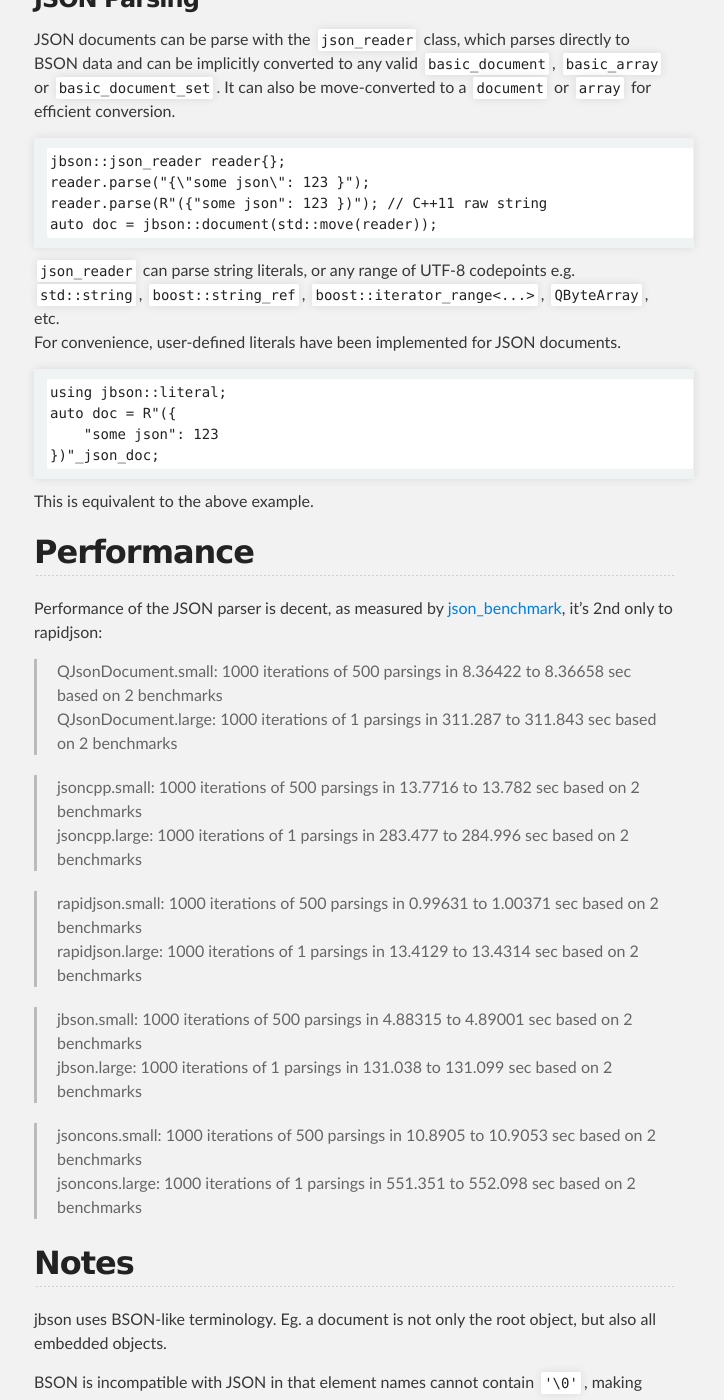
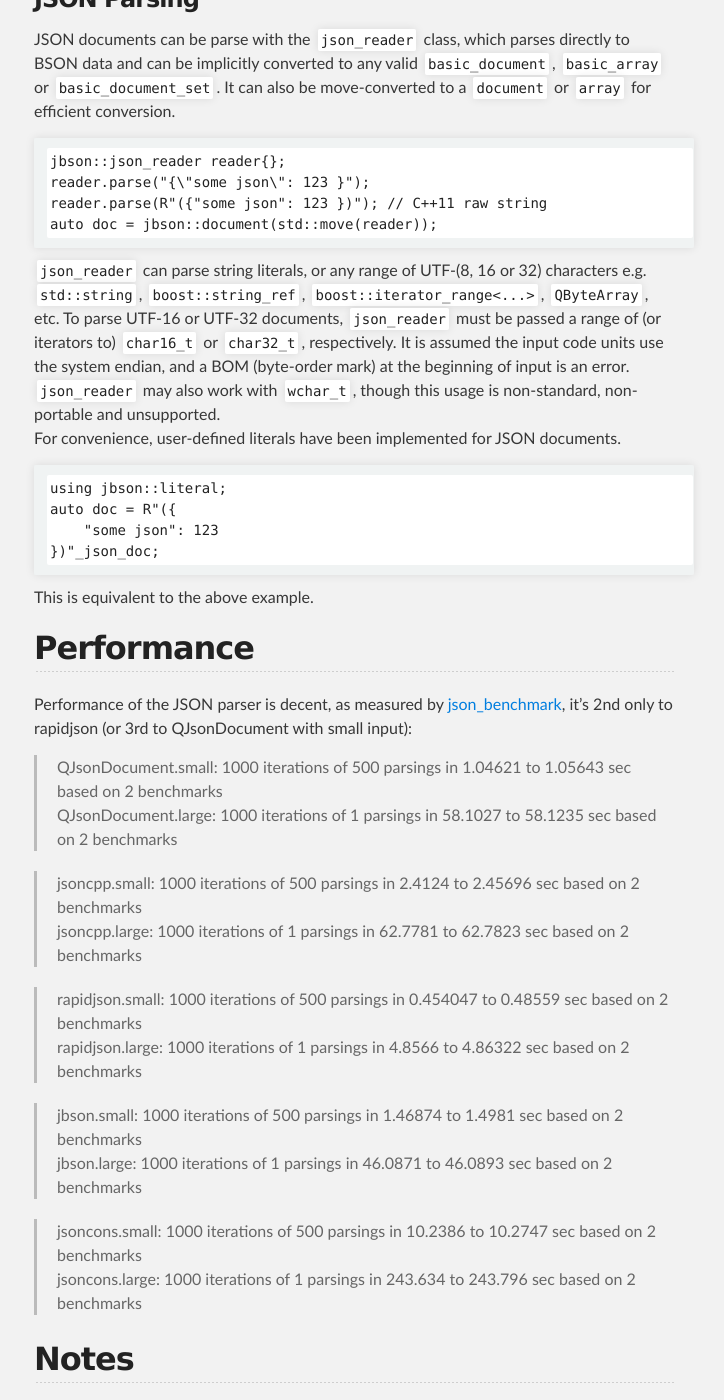
Before and after one commit to chrismanning/jbson, a Jekyll site: the page built from index.md, in a window 1280 px wide and 1400 px high, scrolled down 4700 px. Shown: the whole window, without its empty margins (286-1010 px from the left). Built offline with Jekyll 4.4.1, drawn with Linux system fonts in a browser that asks for light colours.

Commit message:
Update content based on README.md from master

```diff
--- a/index.md
+++ b/index.md
@@ -180,7 +180,7 @@ JSON documents can be parse with the `json_reader` class, which parses directly
     reader.parse(R"({"some json": 123 })"); // C++11 raw string
     auto doc = jbson::document(std::move(reader));
 
-`json_reader` can parse string literals, or any range of UTF-8 codepoints e.g. `std::string`, `boost::string_ref`, `boost::iterator_range<...>`, `QByteArray`, etc.
+`json_reader` can parse string literals, or any range of UTF-(8, 16 or 32) characters e.g. `std::string`, `boost::string_ref`, `boost::iterator_range<...>`, `QByteArray`, etc. To parse UTF-16 or UTF-32 documents, `json_reader` must be passed a range of (or iterators to) `char16_t` or `char32_t`, respectively. It is assumed the input code units use the system endian, and a BOM (byte-order mark) at the beginning of input is an error. `json_reader` may also work with `wchar_t`, though this usage is non-standard, non-portable and unsupported.
 For convenience, user-defined literals have been implemented for JSON documents.
 
     using jbson::literal;
@@ -191,22 +191,22 @@ For convenience, user-defined literals have been implemented for JSON documents.
 This is equivalent to the above example.
 
 ## Performance
-Performance of the JSON parser is decent, as measured by [json_benchmark](https://github.com/mloskot/json_benchmark), it's 2nd only to rapidjson:
+Performance of the JSON parser is decent, as measured by [json_benchmark](https://github.com/mloskot/json_benchmark), it's 2nd only to rapidjson (or 3rd to QJsonDocument with small input):
 
-> QJsonDocument.small: 1000 iterations of 500 parsings in 8.36422 to 8.36658 sec based on 2 benchmarks
-> QJsonDocument.large: 1000 iterations of 1 parsings in 311.287 to 311.843 sec based on 2 benchmarks
+> QJsonDocument.small: 1000 iterations of 500 parsings in 1.04621 to 1.05643 sec based on 2 benchmarks
+> QJsonDocument.large: 1000 iterations of 1 parsings in 58.1027 to 58.1235 sec based on 2 benchmarks
 
-> jsoncpp.small: 1000 iterations of 500 parsings in 13.7716 to 13.782 sec based on 2 benchmarks
-> jsoncpp.large: 1000 iterations of 1 parsings in 283.477 to 284.996 sec based on 2 benchmarks
+> jsoncpp.small: 1000 iterations of 500 parsings in 2.4124 to 2.45696 sec based on 2 benchmarks
+> jsoncpp.large: 1000 iterations of 1 parsings in 62.7781 to 62.7823 sec based on 2 benchmarks
 
-> rapidjson.small: 1000 iterations of 500 parsings in 0.99631 to 1.00371 sec based on 2 benchmarks
-> rapidjson.large: 1000 iterations of 1 parsings in 13.4129 to 13.4314 sec based on 2 benchmarks
+> rapidjson.small: 1000 iterations of 500 parsings in 0.454047 to 0.48559 sec based on 2 benchmarks
+> rapidjson.large: 1000 iterations of 1 parsings in 4.8566 to 4.86322 sec based on 2 benchmarks
 
-> jbson.small: 1000 iterations of 500 parsings in 4.88315 to 4.89001 sec based on 2 benchmarks
-> jbson.large: 1000 iterations of 1 parsings in 131.038 to 131.099 sec based on 2 benchmarks
+> jbson.small: 1000 iterations of 500 parsings in 1.46874 to 1.4981 sec based on 2 benchmarks
+> jbson.large: 1000 iterations of 1 parsings in 46.0871 to 46.0893 sec based on 2 benchmarks
 
-> jsoncons.small: 1000 iterations of 500 parsings in 10.8905 to 10.9053 sec based on 2 benchmarks
-> jsoncons.large: 1000 iterations of 1 parsings in 551.351 to 552.098 sec based on 2 benchmarks
+> jsoncons.small: 1000 iterations of 500 parsings in 10.2386 to 10.2747 sec based on 2 benchmarks
+> jsoncons.large: 1000 iterations of 1 parsings in 243.634 to 243.796 sec based on 2 benchmarks
 
 ## Notes
 
```
